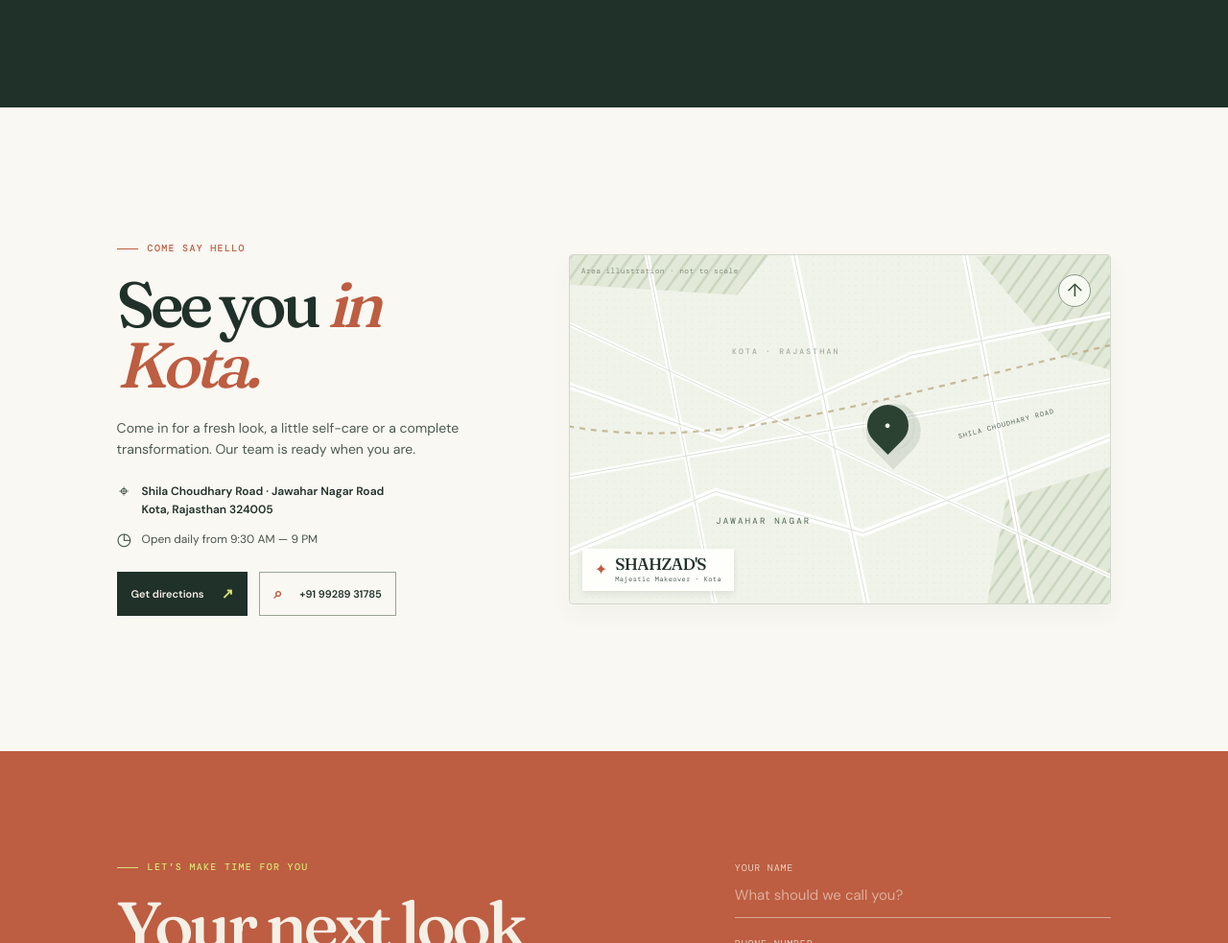
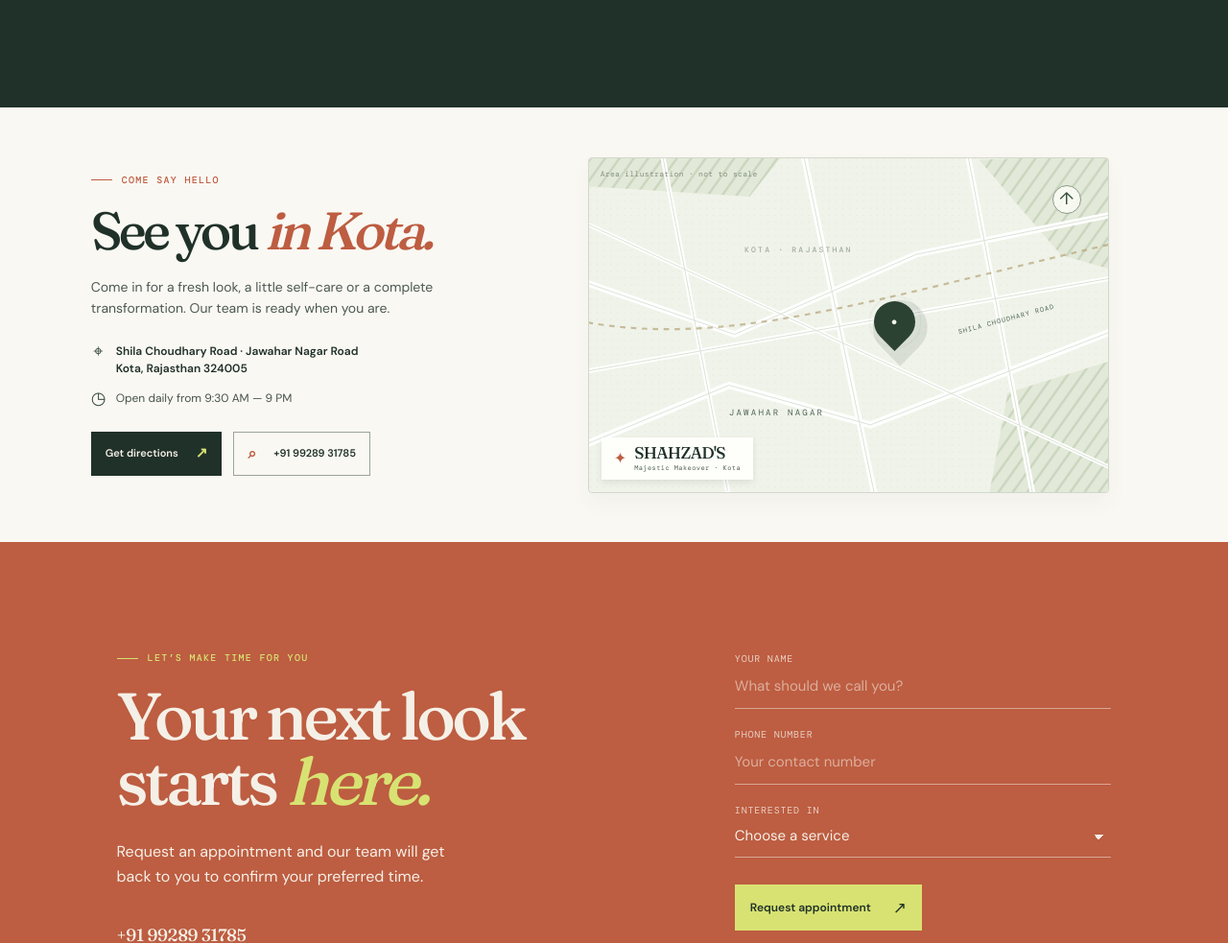
Before and after one commit to KotaLabs-Kota/Shahzad-Salon-, a website built with Vite: page index.html in a window 1280 px wide. Shown: the part 3925-4908 px from the top of the page at 96% size. Built offline with nearby package versions, Linux system fonts and the light colour scheme.

Commit message:
Align studio map section with reference layout
Co-authored-by: arena-agent <297053741+arena-agent@users.noreply.github.com>

```diff
--- a/styles.css
+++ b/styles.css
@@ -145,10 +145,10 @@ h1 em, h2 em { font-weight: 500; color: var(--lime); }
 .reel-card-copy h3 { grid-area: title; margin: 0; font: 500 23px/1 var(--serif); letter-spacing: -.04em; }
 .reel-card-copy a { grid-area: link; color: var(--terracotta); font: 500 11px var(--mono); letter-spacing: .06em; text-transform: uppercase; }
 
-.visit { display: grid; grid-template-columns: minmax(275px, .75fr) minmax(395px, 1.15fr); align-items: center; gap: clamp(45px, 8vw, 120px); background: #faf8f3; }
-.visit-copy { max-width: 410px; }
-.visit-copy .eyebrow { margin-bottom: 21px; }
-.visit-copy h2 { margin: 0; font: 500 clamp(46px, 5.2vw, 78px)/.95 var(--serif); letter-spacing: -.07em; }
+.visit { display: grid; grid-template-columns: minmax(310px, 390px) minmax(440px, 543px); justify-content: start; align-items: center; gap: clamp(70px, 10vw, 134px); padding: clamp(42px, 4vw, 66px) clamp(50px, 7.4vw, 100px); background: #faf8f3; }
+.visit-copy { max-width: 390px; }
+.visit-copy .eyebrow { margin-bottom: 20px; }
+.visit-copy h2 { margin: 0; font: 500 clamp(44px, 4.3vw, 60px)/.95 var(--serif); letter-spacing: -.07em; }
 .visit-copy h2 em { color: var(--terracotta); font-weight: 500; }
 .visit-intro { max-width: 365px; margin: 22px 0 24px; color: #4c5a51; font-size: 14px; line-height: 1.6; }
 .visit-details { display: grid; gap: 12px; margin-bottom: 25px; }
@@ -173,7 +173,7 @@ h1 em, h2 em { font-weight: 500; color: var(--lime); }
 .map-pin { position: absolute; top: 43%; left: 55%; display: grid; place-items: center; width: 43px; height: 43px; border-radius: 50% 50% 50% 0; background: #2b4233; box-shadow: 0 8px 0 7px rgba(43,66,51,.12); color: #f1f5e7; transform: rotate(-45deg); }
 .map-pin:before { content: ""; position: absolute; width: 70px; height: 70px; border: 1px solid rgba(43,66,51,.26); border-radius: 50%; animation: mapPulse 2.8s ease-out infinite; }
 .map-pin span { position: relative; z-index: 1; font-size: 11px; transform: rotate(45deg); }
-.map-compass { position: absolute; top: 20px; right: 20px; display: grid; place-items: center; width: 34px; height: 34px; color: #3a503d; border: 1px solid #8b9988; border-radius: 50%; background: rgba(250,252,245,.88); font-size: 19px; transition: color .2s, background .2s, transform .2s; }
+.map-compass { position: absolute; top: 28px; right: 28px; display: grid; place-items: center; width: 30px; height: 30px; color: #3a503d; border: 1px solid #8b9988; border-radius: 50%; background: rgba(250,252,245,.88); font-size: 18px; transition: color .2s, background .2s, transform .2s; }
 .map-compass:hover { color: var(--paper); background: var(--ink); transform: translateY(-2px); }
 .map-studio-label { position: absolute; left: 13px; bottom: 13px; display: flex; align-items: center; gap: 8px; padding: 8px 13px; background: rgba(255,255,252,.92); box-shadow: 0 3px 7px rgba(46,61,49,.1); }
 .map-studio-label > span { color: var(--terracotta); font-size: 16px; }
@@ -314,7 +314,7 @@ h1 em, h2 em { font-weight: 500; color: var(--lime); }
   .work-card figcaption strong { font-size: 15px; }
   .work-card figcaption small { font-size: 7px; }
   .work-card-3 { grid-column: 2; }
-  .visit { display: block; }
+  .visit { display: block; padding: 75px 22px; }
   .visit-copy { margin-bottom: 44px; }
   .visit-copy h2 { font-size: 51px; }
   .visit-map { aspect-ratio: 1.25 / 1; }
```
